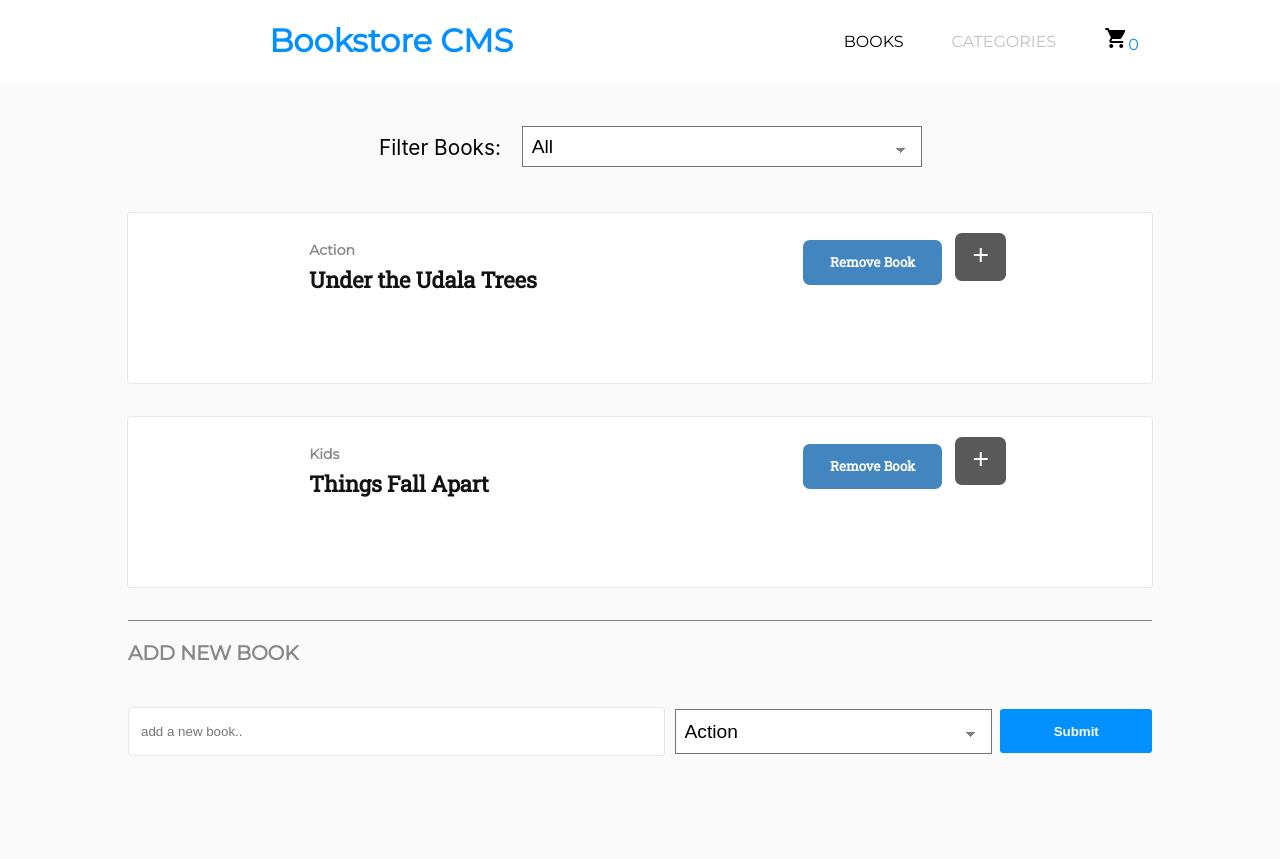
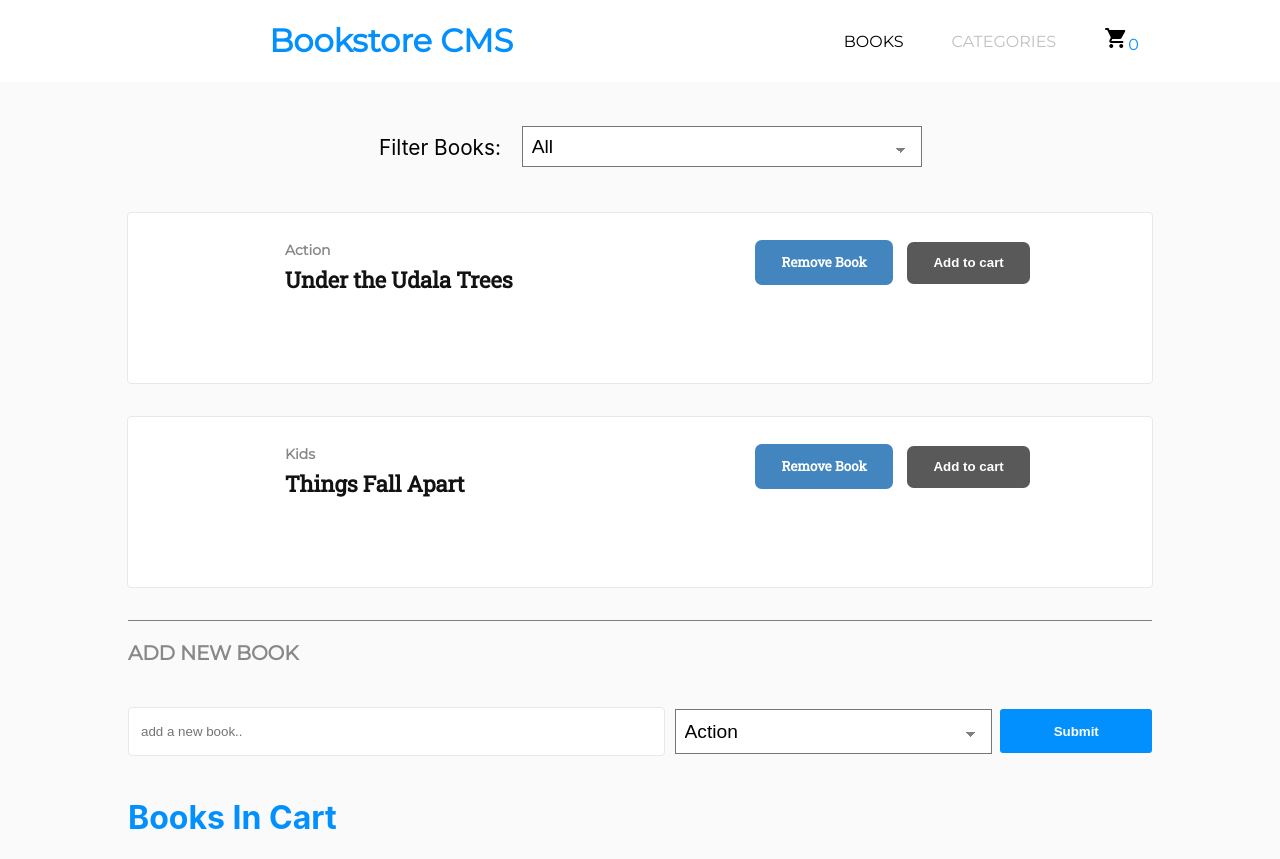
Before and after one commit to onedebos/redux-bookstore, a React (Create React App) app: page / in a window 1280 px wide. Before the commit the page ends 800 px from the top, so only its background shows below. Built offline with nearby package versions, Linux system fonts and the light colour scheme.

Commit message:
display books added to cart

```diff
--- a/src/components/App.js
+++ b/src/components/App.js
@@ -2,6 +2,7 @@ import React, { useState } from 'react';
 import Menu from './Menu';
 import BooksForm from '../containers/BooksForm';
 import BooksList from '../containers/BooksList';
+import { ViewBooksInCart } from '../components/ViewBooksInCart';
 
 function App() {
   const [totalBooks, setTotalBooks] = useState(0);
@@ -10,6 +11,7 @@ function App() {
   const addToCart = book => {
     const books = bookInCart.concat(book);
     setBookInCart(books);
+    console.log(bookInCart);
     setTotalBooks(bookInCart.length + 1);
   };
 
@@ -18,6 +20,7 @@ function App() {
       <Menu totalBooks={totalBooks} />
       <BooksList totalBooks={totalBooks} addToCart={addToCart} />
       <BooksForm />
+      <ViewBooksInCart bookInCart={bookInCart} />
     </div>
   );
 }
--- a/src/components/Book.js
+++ b/src/components/Book.js
@@ -18,7 +18,7 @@ function Book({ book, deleteBook, addToCart }) {
           Remove Book
         </button>
         <button className="add" type="button" onClick={() => addToCart(book)}>
-          <i className="material-icons">add</i>
+          Add to cart
         </button>
       </div>
     </div>
@@ -32,7 +32,7 @@ Book.propTypes = {
     category: PropTypes.string.isRequired
   }).isRequired,
   deleteBook: PropTypes.func.isRequired,
-  addToCart: PropTypes.number.isRequired
+  addToCart: PropTypes.func.isRequired
 };
 
 export default Book;
--- /dev/null
+++ b/src/components/ViewBooksInCart.jsx
@@ -0,0 +1,18 @@
+import React from 'react';
+
+export const ViewBooksInCart = ({ bookInCart }) => {
+  const displayBooks = bookInCart.map((book, id) => (
+    <div className="Book-Panel" key={id}>
+      <div>
+        <p className="Book-cat">{book.category}</p>
+        <h2 className="title">{book.title}</h2>
+      </div>
+    </div>
+  ));
+  return (
+    <div>
+      <h1>Books In Cart</h1>
+      {displayBooks}
+    </div>
+  );
+};
--- a/src/style/Book.css
+++ b/src/style/Book.css
@@ -51,17 +51,13 @@
   border-radius: 0.5em;
 }
 
-.add,
-.subtract {
+.add {
   border-radius: 0.5em;
   border: 0px;
   font-weight: 600;
-  padding: 0.8em 1em;
+  padding: 1em 2em;
   margin-right: 0.5em;
   cursor: pointer;
-}
-
-.add {
   background-color: rgb(90, 89, 89);
   color: white;
 }
```
